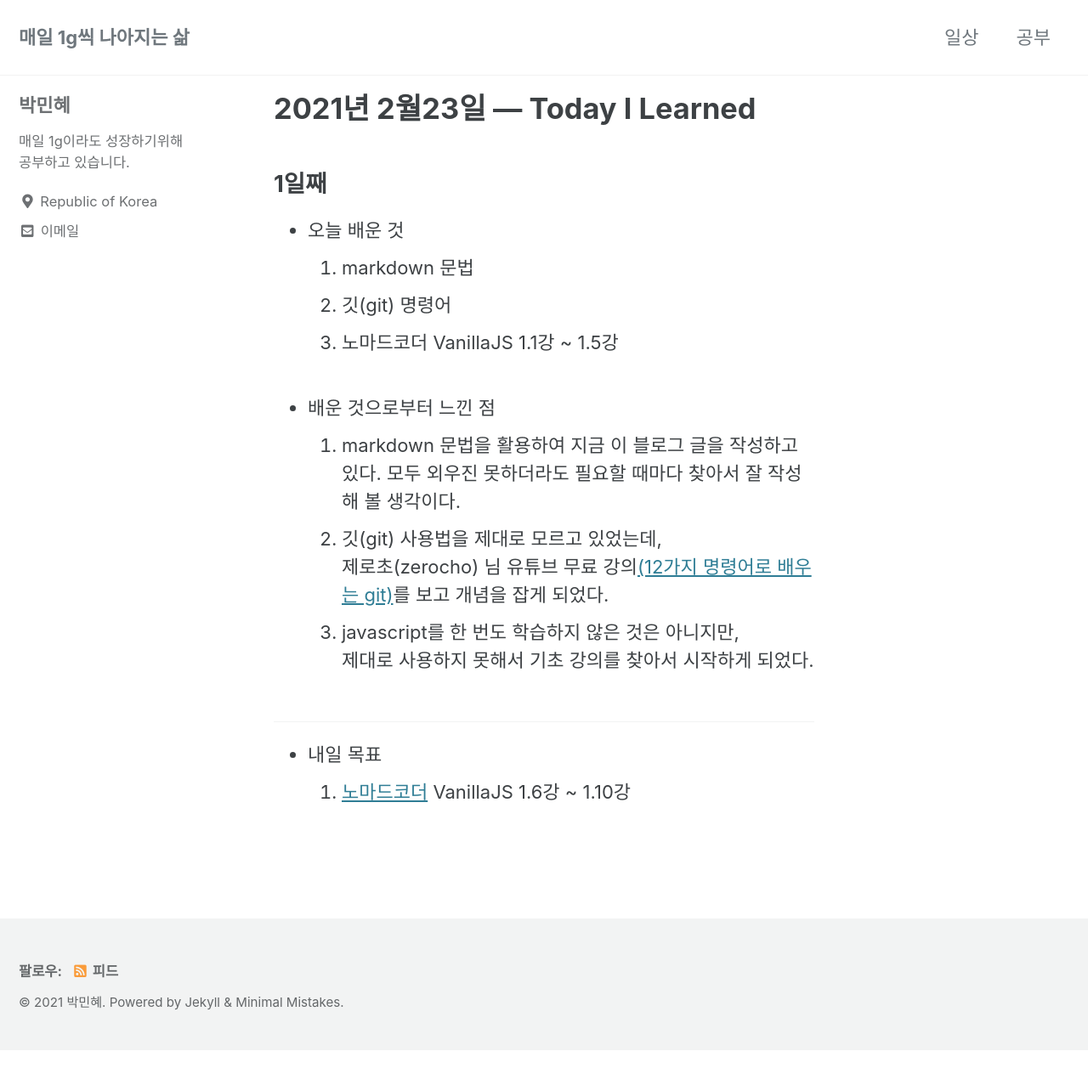
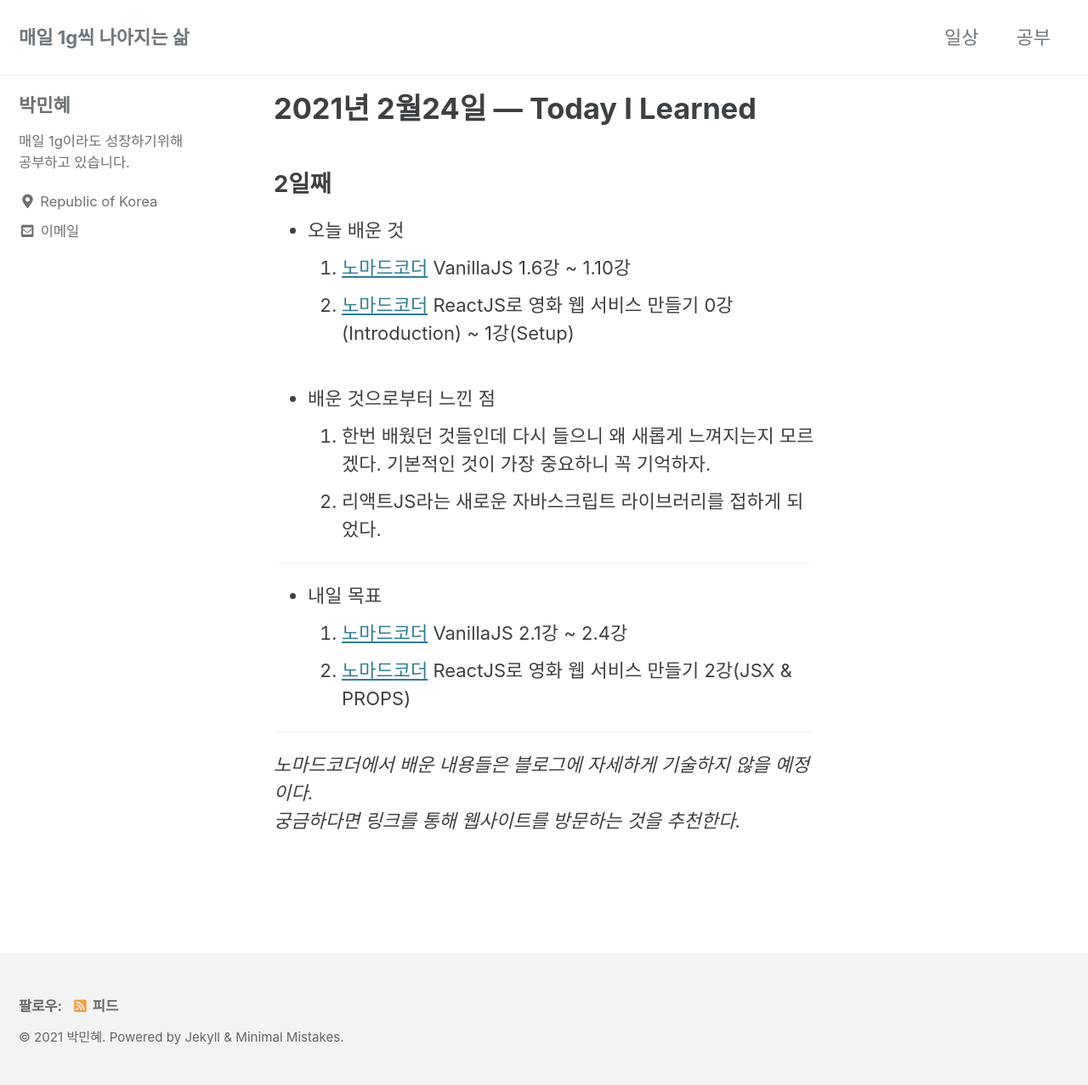
Before and after one commit to minhyepark-dev/minhyepark-dev.github.io, a Jekyll site: the page built from _posts/2021-02-24-TIL.md, in a window 1280 px wide. Shown: the whole page at 85% size. Built offline with Jekyll 4.4.1, drawn with Linux system fonts in a browser that asks for light colours; cached includes are drawn as plain includes; before the commit the page ends 1236 px from its top, so only the background shows below that.

Commit message:
new post

```diff
--- a/_posts/2021-02-23-TIL.md
+++ b/_posts/2021-02-23-TIL.md
@@ -10,7 +10,7 @@ tag: study,TIL,git,javascript
 - 오늘 배운 것
   1. markdown 문법
   2. 깃(git) 명령어
-  3. 노마드코더 VanillaJS 1.1강 ~ 1.5강
+  3. [노마드코더][2] VanillaJS 1.1강 ~ 1.5강
      <br>
 - 배운 것으로부터 느낀 점
   1. markdown 문법을 활용하여 지금 이 블로그 글을 작성하고 있다.
--- /dev/null
+++ b/_posts/2021-02-24-TIL.md
@@ -0,0 +1,30 @@
+---
+layout: posts
+title: '2021년 2월24일 — Today I Learned'
+category: study
+tag: study,TIL,javascript,react
+---
+
+## 2일째
+
+- 오늘 배운 것
+  1. [노마드코더][1] VanillaJS 1.6강 ~ 1.10강
+  2. [노마드코더][1] ReactJS로 영화 웹 서비스 만들기 0강(Introduction) ~ 1강(Setup)
+     <br>
+- 배운 것으로부터 느낀 점
+  1. 한번 배웠던 것들인데 다시 들으니 왜 새롭게 느껴지는지 모르겠다. 기본적인 것이 가장 중요하니 꼭 기억하자.
+  2. 리액트JS라는 새로운 자바스크립트 라이브러리를 접하게 되었다.
+     <br>
+
+---
+
+- 내일 목표
+  1. [노마드코더][1] VanillaJS 2.1강 ~ 2.4강
+  2. [노마드코더][1] ReactJS로 영화 웹 서비스 만들기 2강(JSX & PROPS)
+     <br>
+
+---
+
+_노마드코더에서 배운 내용들은 블로그에 자세하게 기술하지 않을 예정이다. <br> 궁금하다면 링크를 통해 웹사이트를 방문하는 것을 추천한다._
+
+[1]: https://nomadcoders.co/ '노마드코더'
```
